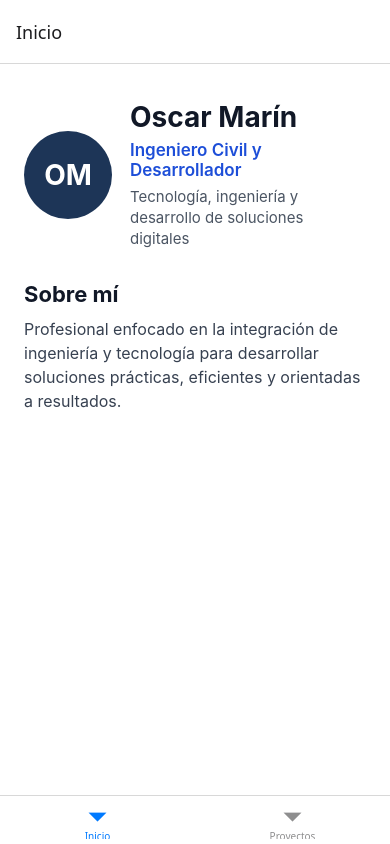
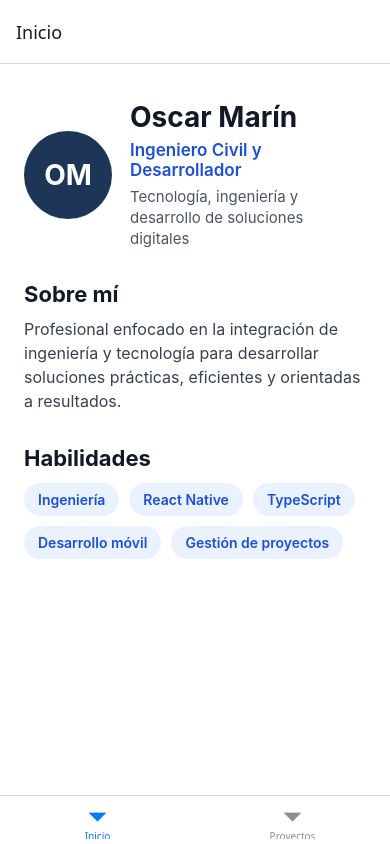
Before and after one commit to omarin0508/AppMovilesProy1OscarMarin, a React Native app: screen /HomeTab in a window 390 px wide. Built offline with nearby package versions, Linux system fonts and the light colour scheme.

Commit message:
feat: add professional skills section

```diff
--- /dev/null
+++ b/src/components/SkillChip.tsx
@@ -0,0 +1,27 @@
+import { StyleSheet, Text, View } from 'react-native';
+
+type SkillChipProps = {
+  label: string;
+};
+
+export function SkillChip({ label }: SkillChipProps) {
+  return (
+    <View style={styles.container}>
+      <Text style={styles.label}>{label}</Text>
+    </View>
+  );
+}
+
+const styles = StyleSheet.create({
+  container: {
+    borderRadius: 18,
+    backgroundColor: '#EAF2FF',
+    paddingHorizontal: 14,
+    paddingVertical: 8,
+  },
+  label: {
+    color: '#1D4ED8',
+    fontSize: 14,
+    fontWeight: '600',
+  },
+});
--- a/src/screens/HomeScreen.tsx
+++ b/src/screens/HomeScreen.tsx
@@ -2,6 +2,15 @@ import { ScrollView, StyleSheet, Text, View } from 'react-native';
 import { SafeAreaView } from 'react-native-safe-area-context';
 
 import { ProfileHeader } from '../components/ProfileHeader';
+import { SkillChip } from '../components/SkillChip';
+
+const skills = [
+  'Ingeniería',
+  'React Native',
+  'TypeScript',
+  'Desarrollo móvil',
+  'Gestión de proyectos',
+];
 
 export function HomeScreen() {
   return (
@@ -24,6 +33,15 @@ export function HomeScreen() {
             para desarrollar soluciones prácticas, eficientes y orientadas a
             resultados.
           </Text>
+        </View>
+
+        <View style={styles.skillsSection}>
+          <Text style={styles.sectionTitle}>Habilidades</Text>
+          <View style={styles.skillsList}>
+            {skills.map((skill) => (
+              <SkillChip key={skill} label={skill} />
+            ))}
+          </View>
         </View>
       </ScrollView>
     </SafeAreaView>
@@ -48,6 +66,16 @@ const styles = StyleSheet.create({
     maxWidth: 560,
     gap: 10,
   },
+  skillsSection: {
+    width: '100%',
+    maxWidth: 560,
+    gap: 12,
+  },
+  skillsList: {
+    flexDirection: 'row',
+    flexWrap: 'wrap',
+    gap: 10,
+  },
   sectionTitle: {
     color: '#111827',
     fontSize: 22,
```
